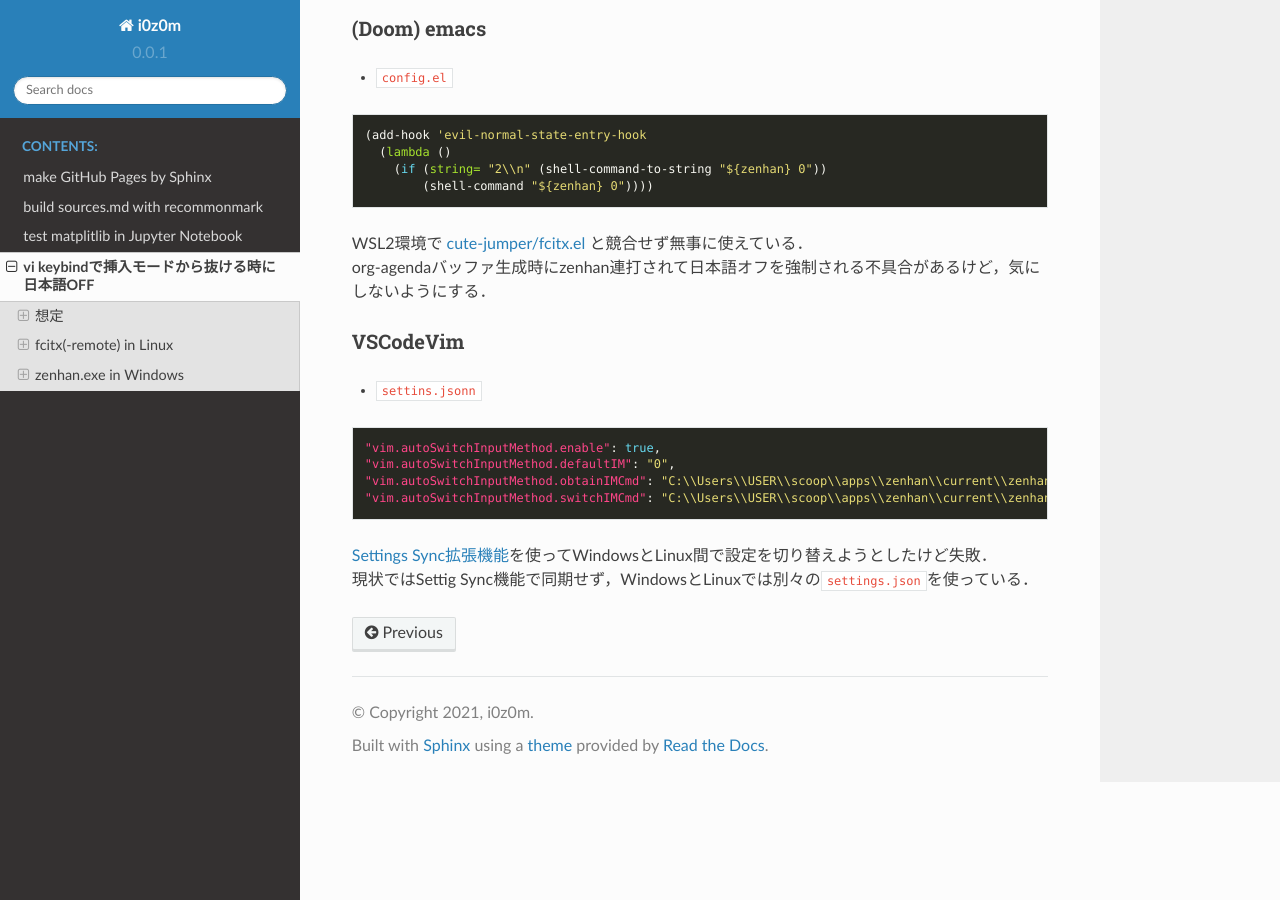
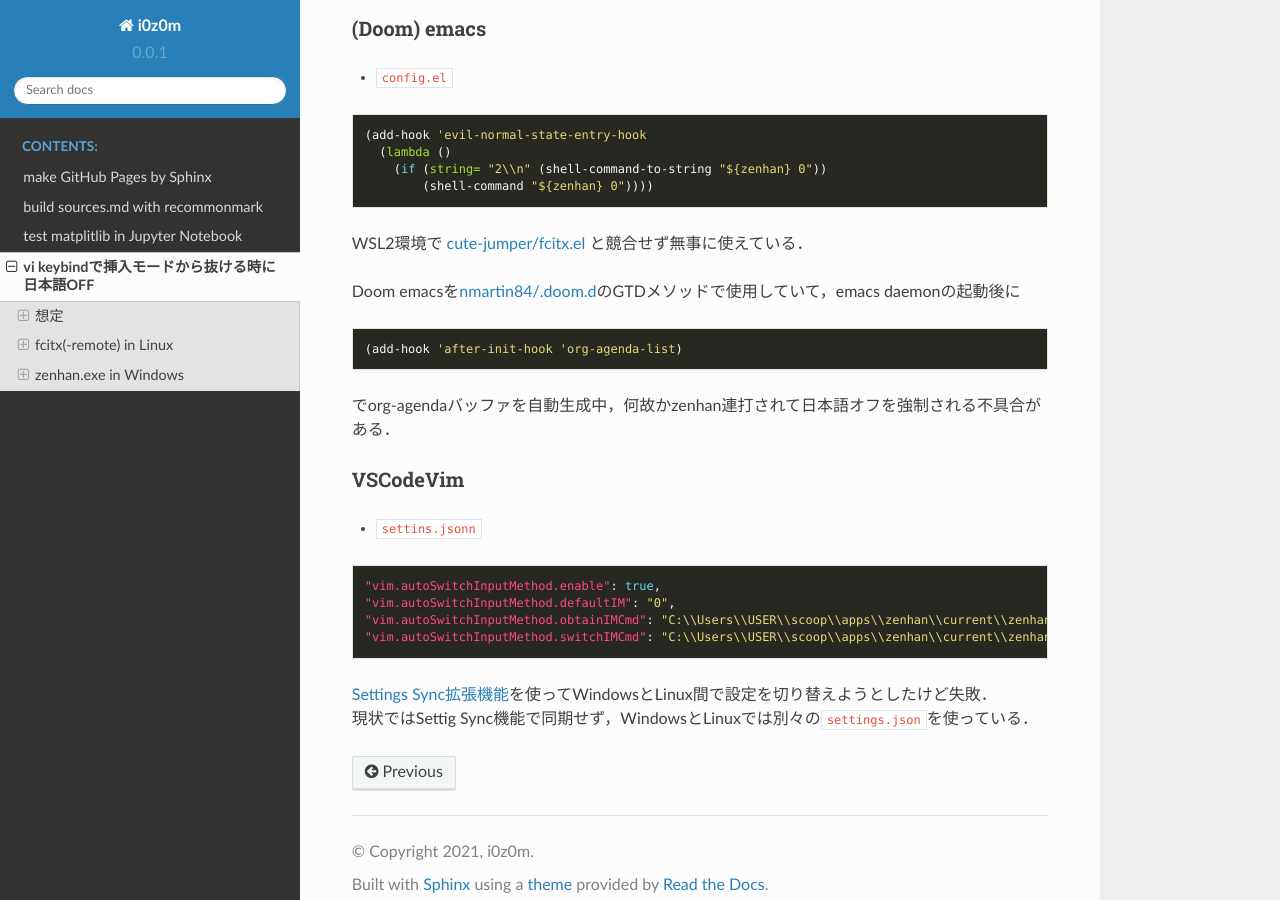
Before and after one commit to i0z0m/i0z0m.github.io, a Sphinx documentation site: the page built from source/input-Japanese-with-vi-keybind.md, in a window 1280 px wide and 900 px high, scrolled down 2434 px. Built offline with Sphinx 7.4.7 and the Read the Docs theme 2.0.0, drawn with Linux system fonts in a browser that asks for light colours.

Commit message:
fix comments

````diff
--- a/source/input-Japanese-with-vi-keybind.md
+++ b/source/input-Japanese-with-vi-keybind.md
@@ -110,7 +110,12 @@ WSL2環境で [lilydjwg/fcitx.vim](https://github.com/lilydjwg/fcitx.vim) と競
         (shell-command "${zenhan} 0"))))
 ```
 WSL2環境で [cute-jumper/fcitx.el](https://github.com/cute-jumper/fcitx.el) と競合せず無事に使えている．
-org-agendaバッファ生成時にzenhan連打されて日本語オフを強制される不具合があるけど，気にしないようにする．
+
+Doom emacsを[nmartin84/.doom.d](https://github.com/nmartin84/.doom.d)のGTDメソッドで使用していて，emacs daemonの起動後に
+``` emacs
+(add-hook 'after-init-hook 'org-agenda-list)
+```
+でorg-agendaバッファを自動生成中，何故かzenhan連打されて日本語オフを強制される不具合がある．
 
 ### VSCodeVim
 - `settins.jsonn`
````
